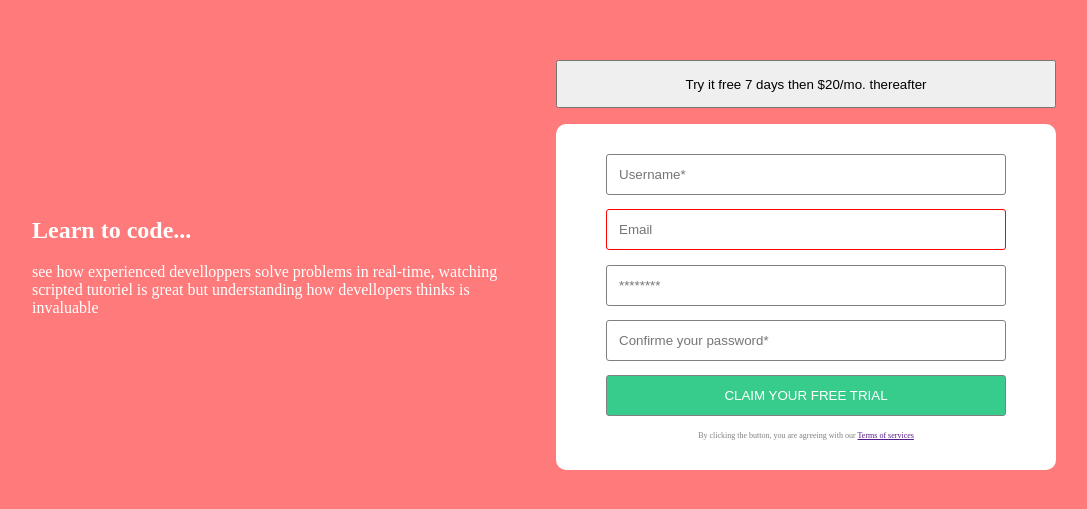
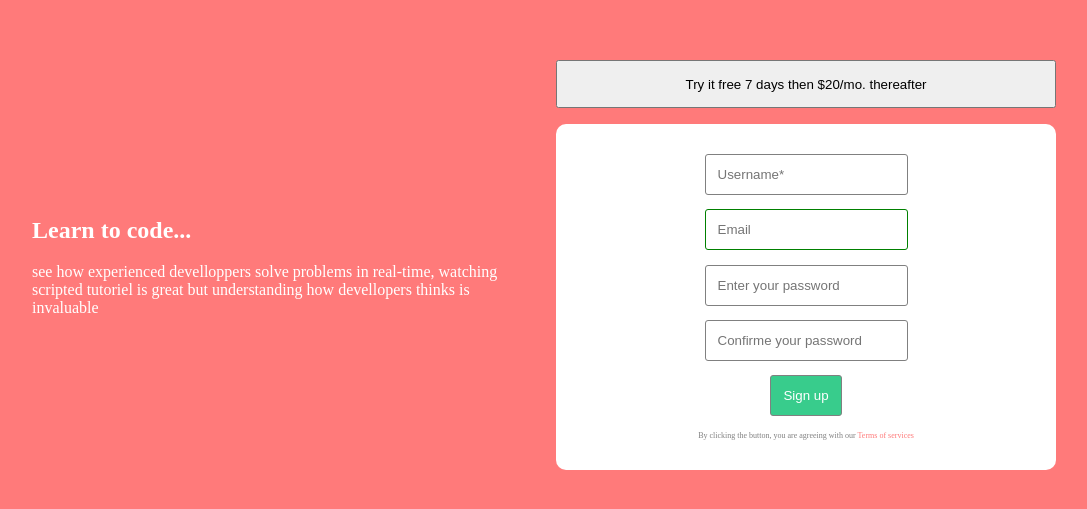
Before and after one commit to abijaK/signup-form, a plain HTML site: page index.html in a window 1280 px wide. Shown: the part 135-644 px from the top of the page, without its empty margins (96-1183 px from the left). Drawn offline with Linux system fonts and the light colour scheme.

Commit message:
script: validation into javascript file

```diff
--- a/css/style.css
+++ b/css/style.css
@@ -5,8 +5,8 @@
 /* Color description */
 :root{
     --blue-color :
-    --dark-blue-color : hsl(249, 10%, 26%);
-    /* --red-color : hsla(0, 100%, 74%); */
+    --dark blue-color : hsl(249, 10%, 26%);
+    --red-color : hsla(0, 100%, 74%);
     --white-color : white;
     --green-color : hsl(154, 59%, 51%);
     --gray-color : gray;
@@ -61,7 +61,7 @@ form
     justify-content: space-between;
     gap: .9em;
     background-color: var(--white-color);
-    /* color: --black-color ; */
+    color: var(--black-color);
     border-radius: 10px;
     align-items: center;
     padding: 30px 0px;
@@ -71,33 +71,41 @@ form:first-child(1){
     margin-top: 30px;
 }
 
-input
+div input
 {
     padding: .9em;
     border-radius: 3px;
     border: 1px solid gray;
-    width: 80%;
+    width: 100%;
 }
 
-input:focus{
+div input:focus{
     border: 1px solid val(--black-color);
 }
 
- input[type="email"]:valid{
+ div input[type="email"]:valid{
     border: 1px solid green;
  }
 
- input[type="email"]:invalid{
+ div input[type="email"]:invalid{
     border: 1px solid red;
  }
 
-input:nth-last-child(6n-4){
+/* input:nth-last-child(6n-4){
     background-color: var(--green-color);
     color: var(--white-color);
-    /* border: ; */
+} */
+div input[type="submit"]{
+    background-color: var(--green-color);
+    color: var(--white-color);
 }
 
 small{
     color: var(--gray-color);
     font-size: 1ch;
 }
+
+small a{
+    text-decoration: none;
+    color: var(--red-color);
+}
--- a/index.html
+++ b/index.html
@@ -23,32 +23,53 @@
                 <p>Try it free 7 days then $20/mo. thereafter</p>
             </button>
             <form >
+                <div>
                     <input
-                required
+
                     type="text"
-                placeholder="Username*">
+                    placeholder="Username*"
+                    id="username"
+                    >
+                    <small></small>
+                </div>
 
-                <input required
+                <div>
+                    <input
                     type="email"
-                placeholder="Email">
+                    placeholder="Email"
+                    id="email"
+                    >
+                    <small></small>
+                </div>
 
+                <div>
                     <input
                     type="password"
-                placeholder="********"
-                minlength="8">
+                    placeholder="Enter your password"
+                    minlength="8"
+                    id="password"
+                    >
+                    <small></small>
+                </div>
 
-                <input required
+                <div>
+                    <input
                     type="password"
-                placeholder="Confirme your password*"
+                    placeholder="Confirme your password"
                     minlength="8"
+                    id="passwordConfirm"
                     >
+                    <small></small>
+                </div>
 
+                <div>
                     <input type="submit"
-                value="CLAIM YOUR FREE TRIAL">
-
+                    value="Sign up">
+                </div>
                 <small>By clicking the button, you are agreeing with our <a href="">Terms of services</a></small>
             </form>
         </section>
     </main>
+    <script src="js/script.js"></script>
 </body>
 </html>
--- a/js/script.js
+++ b/js/script.js
@@ -0,0 +1,17 @@
+// select form fields
+const usernameElt =document.querySelector("#username");
+const emailElt = document.querySelector("#email");
+const passwordElt = document.querySelector("password");
+const passwordConfirmElt = document.querySelector("#passwordConfirm");
+
+const form = document.querySelector("form");
+
+// add even listener
+form.addEventListener("submit", (e) => {
+    // prevent the form from submitting
+    e.preventDefault();
+    console.log(isRequired(usernameElt));
+})
+
+// develop utility functions
+const isRequired = value => value === "" ? false : true;
```
Lines whose indentation alone changed are shown as unchanged.
